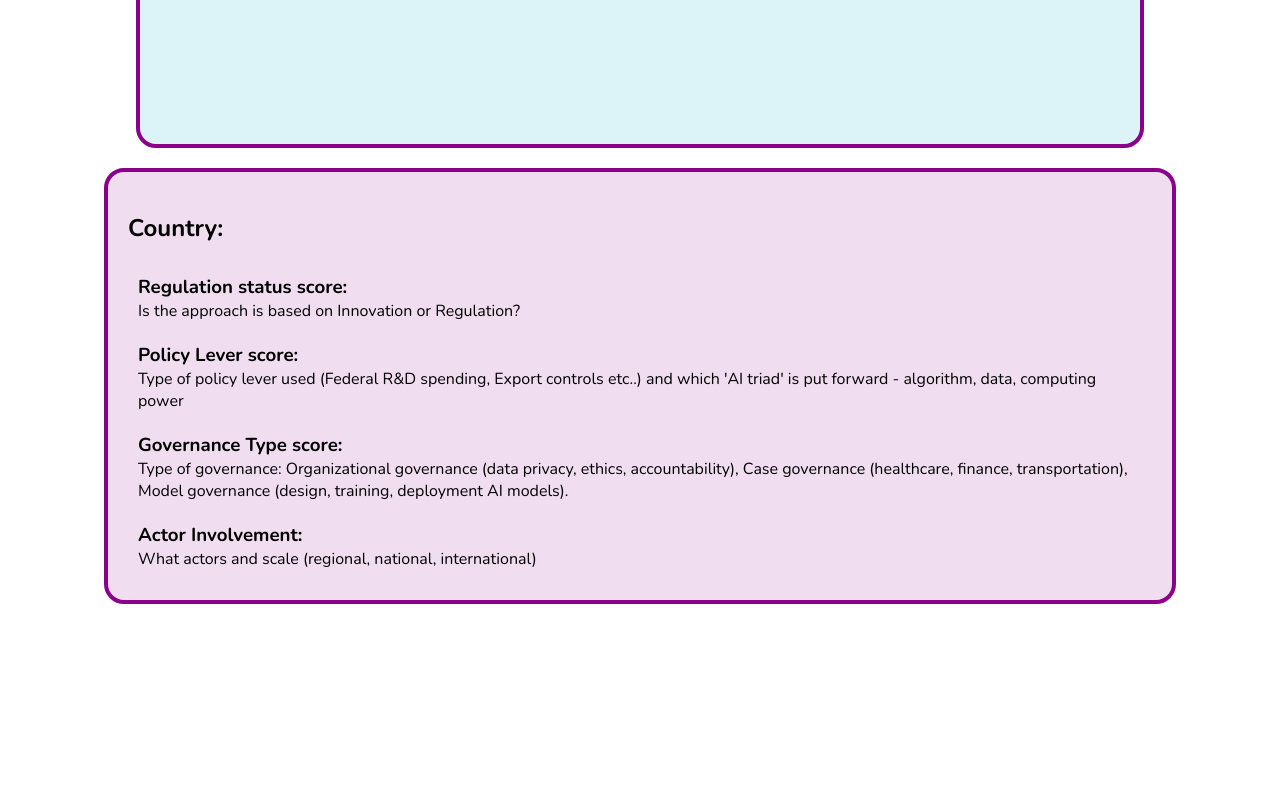
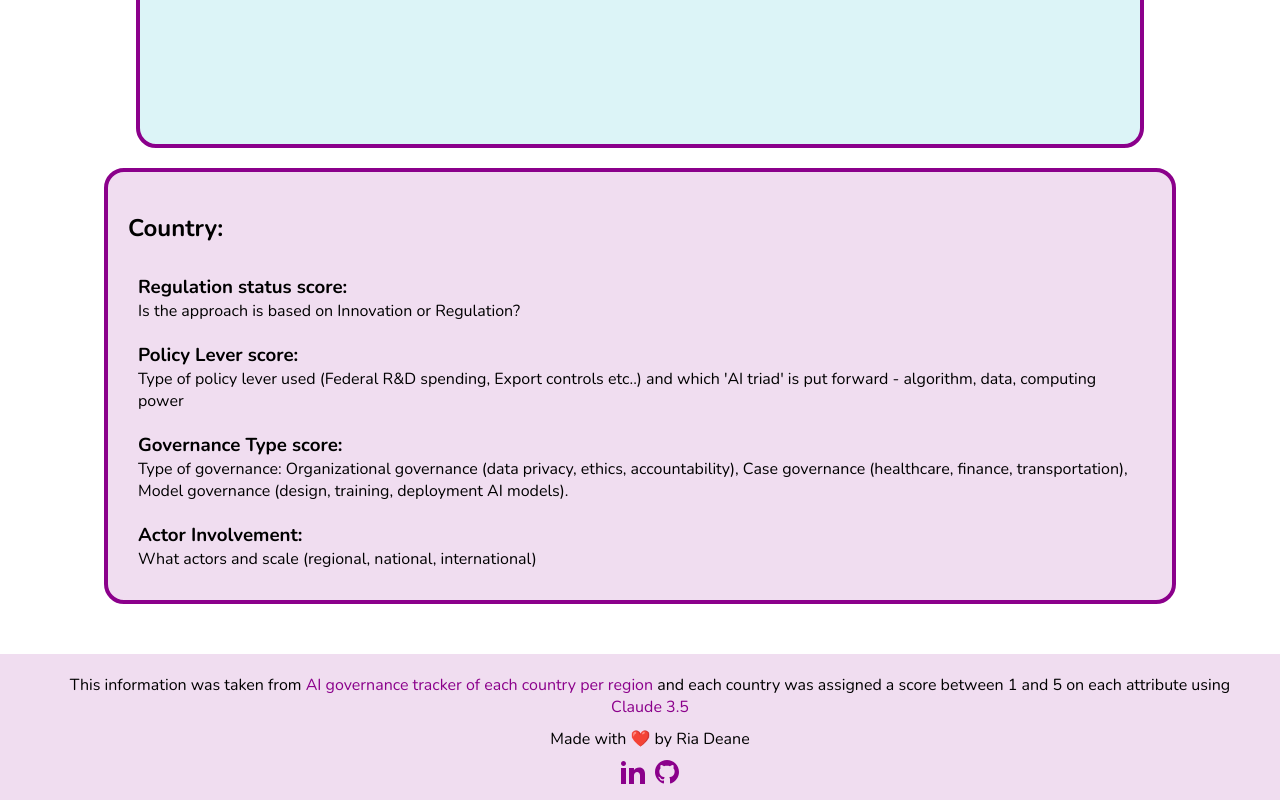
Before and after one commit to riadeane/airegulationmap, a plain HTML site: page index.html in a window 1280 px wide. Shown: the part 630-1430 px from the top of the page. Before the commit the page ends 1284 px from the top, so only its background shows below. Drawn offline with nearby package versions, Linux system fonts and the light colour scheme; no server answers.

Commit message:
feat: add footer

```diff
--- a/index.html
+++ b/index.html
@@ -1,17 +1,21 @@
 <!DOCTYPE html>
 <html lang="en">
+
 <head>
   <meta charset="UTF-8">
   <meta name="viewport" content="width=device-width, initial-scale=1.0">
   <title>AI Regulation Map</title>
   <link rel="preconnect" href="https://fonts.googleapis.com">
   <link rel="preconnect" href="https://fonts.gstatic.com" crossorigin>
-    <link href="https://fonts.googleapis.com/css2?family=Nunito:ital,wght@0,200..1000;1,200..1000&display=swap" rel="stylesheet">
+  <link href="https://fonts.googleapis.com/css2?family=Nunito:ital,wght@0,200..1000;1,200..1000&display=swap"
+    rel="stylesheet">
   <script src="https://cdnjs.cloudflare.com/ajax/libs/d3/7.8.5/d3.min.js"></script>
   <script src="https://cdnjs.cloudflare.com/ajax/libs/topojson/3.0.2/topojson.min.js"></script>
   <link rel='stylesheet' type='text/css' media='screen' href='style.css'>
 </head>
+
 <body>
+  <div class="content">
     <h1>AI Regulation by Country</h1>
     <div id="input-container"></div>
     <div id="zoom">
@@ -28,12 +32,14 @@
       </div>
       <div class="data-detail">
         <h3>Policy Lever score: <span id="policy"></span></h3>
-          <p>Type of policy lever used (Federal R&D spending, Export controls etc..) and which 'AI triad' is put forward - algorithm, data, computing power</p>
+        <p>Type of policy lever used (Federal R&D spending, Export controls etc..) and which 'AI triad' is put forward -
+          algorithm, data, computing power</p>
         <p id="policy-details"></p>
       </div>
       <div class="data-detail">
         <h3>Governance Type score: <span id="governance"></span></h3>
-          <p>Type of governance: Organizational governance (data privacy, ethics, accountability), Case governance (healthcare, finance, transportation), Model governance (design, training, deployment AI models).</p>
+        <p>Type of governance: Organizational governance (data privacy, ethics, accountability), Case governance
+          (healthcare, finance, transportation), Model governance (design, training, deployment AI models).</p>
         <p id="governance-details"></p>
       </div>
       <div class="data-detail">
@@ -42,6 +48,23 @@
         <p id="actors-details"></p>
       </div>
     </div>
+  </div>
+  <footer>
+    <p>This information was taken from <a
+        href="https://forum.effectivealtruism.org/posts/8tJbcAXDZKEqQXgyR/ai-governance-tracker-of-each-country-per-region">AI
+        governance tracker of each country per region</a> and each country was assigned a score between 1 and 5 on each
+      attribute using <a href="https://claude.ai/">Claude 3.5</a></p>
+    <p>Made with ❤️ by Ria Deane</p>
+    <div class="icons">
+      <a href="https://www.linkedin.com/in/riadeane">
+        <img src="linkedin.svg" alt="LinkedIn" width="24" height="24" class="icon">
+      </a>
+      <a href="https://github.com/riadeane">
+        <img src="github.svg" alt="GitHub" width="24" height="24" class="icon">
+      </a>
+    </div>
+  </footer>
   <script src='map.js'></script>
 </body>
+
 </html>
--- a/style.css
+++ b/style.css
@@ -1,8 +1,19 @@
+html {
+  margin: 0;
+}
+
 body {
   font-family: Nunito, sans-serif;
-  margin: 0 0 50px 0;
+  margin: 0;
   padding: 0;
+  min-height: 100vh;
+  display: flex;
+  flex-direction: column;
   background-color: #fff;
+}
+
+.content {
+  margin-bottom: 50px;
 }
 
 h1 {
@@ -97,3 +108,31 @@ select {
   border-radius: 5px;
   font-family: 'Nunito', sans-serif;
 }
+
+footer {
+  margin-top: auto;
+  text-align: center;
+  width: 100%;
+  background-color: #F0DDF0;
+  padding: 10px;
+}
+
+footer p {
+  margin: 10px 40px 10px 40px;
+}
+
+footer a {
+  color: darkmagenta;
+  text-decoration: none;
+}
+
+footer a:hover {
+  text-decoration: underline;
+}
+
+.icons {
+  display: flex;
+  justify-content: center;
+  align-items: center;
+  gap: 10px;
+}
```
Also changed, not shown: github.svg (added), linkedin.svg (added). Lines whose indentation alone changed are shown as unchanged.
